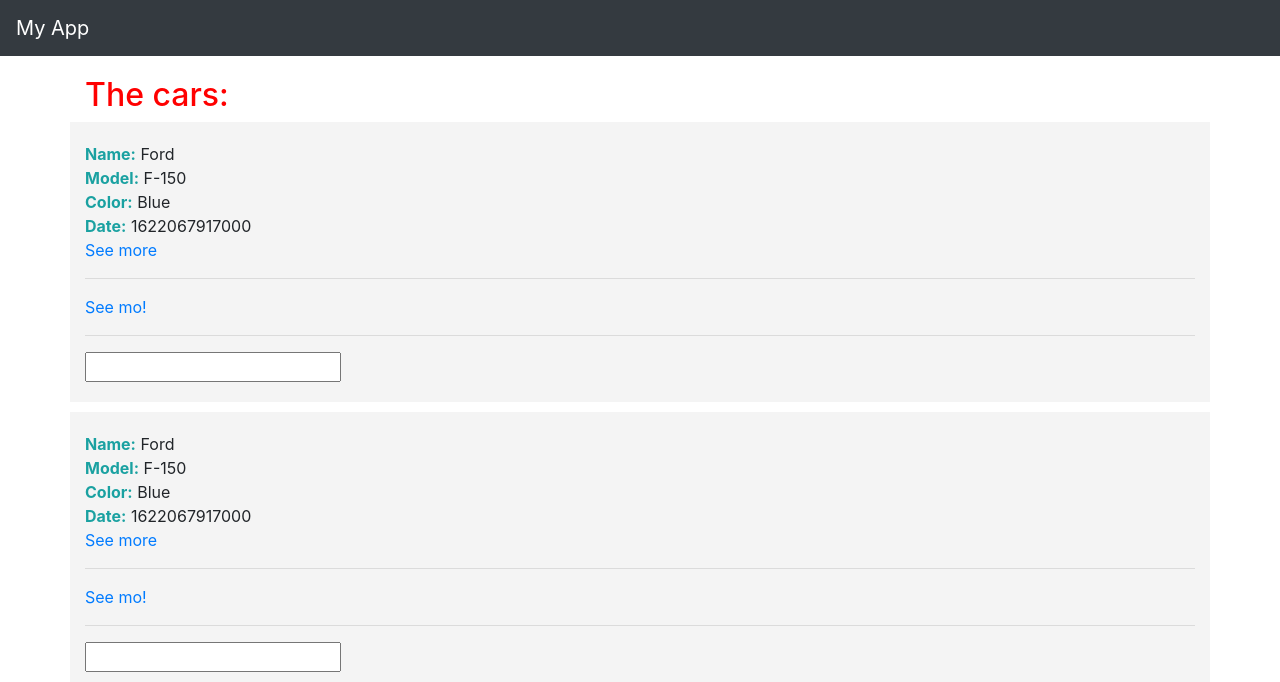
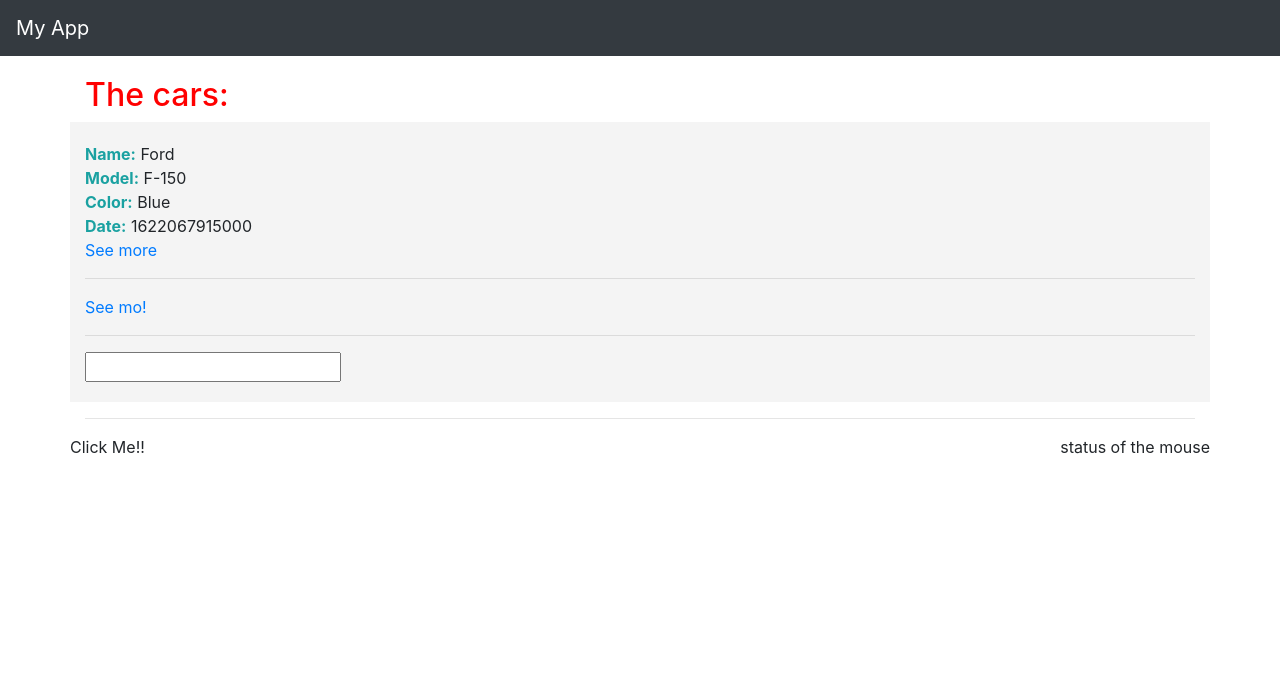
Before and after one commit to tbustama/car-angular, an Angular app: page / in a window 1280 px wide. Shown: the top 682 px of the page. Built offline with nearby package versions, Linux system fonts and the light colour scheme.

Commit message:
working with DOM events

```diff
--- a/src/app/app.module.ts
+++ b/src/app/app.module.ts
@@ -5,9 +5,10 @@ import { AppComponent } from './app.component';
 import { CarsComponent } from './cars/cars.component';
 import { CarComponent } from './cars/car/car.component';
 import { HeaderComponent } from './header/header.component';
+import { AddComponent } from './cars/add/add.component';
 
 @NgModule({
-  declarations: [AppComponent, CarsComponent, CarComponent, HeaderComponent],
+  declarations: [AppComponent, CarsComponent, CarComponent, HeaderComponent, AddComponent],
   imports: [BrowserModule],
   providers: [],
   bootstrap: [AppComponent],
--- /dev/null
+++ b/src/app/cars/add/add.component.html
@@ -0,0 +1,11 @@
+<div class="row">
+  <div
+    (click)="alertOnClick($event)"
+    (mouseenter)="onMouseEnter()"
+    (mouseleave)="onMouseLeave()"
+  >
+    Click Me!!
+  </div>
+  <hr />
+  <div>{{ status }}</div>
+</div>
--- /dev/null
+++ b/src/app/cars/add/add.component.ts
@@ -0,0 +1,25 @@
+import { Component, OnInit } from '@angular/core';
+
+@Component({
+  selector: 'app-add',
+  templateUrl: './add.component.html',
+  styleUrls: ['./add.component.css'],
+})
+export class AddComponent implements OnInit {
+  status: string = 'status of the mouse';
+  constructor() {}
+
+  onMouseEnter() {
+    this.status = 'Mouse has entered the div';
+  }
+  onMouseLeave() {
+    this.status = 'Mouse has left the div';
+  }
+
+  alertOnClick(event: MouseEvent) {
+    console.log(event);
+    alert(`I was clicked on x: ${event.clientX} and y: ${event.clientY}`);
+  }
+
+  ngOnInit(): void {}
+}
--- a/src/app/cars/car/car.component.ts
+++ b/src/app/cars/car/car.component.ts
@@ -12,7 +12,8 @@ export class CarComponent implements OnInit {
   color: string = 'Black';
   linkto: string = '/to/car/view';
   target: string = '_blank';
-  disabled: boolean = true;
+  disabled: boolean = false;
+  theDate = Date.now();
 
   getTheColor(color: string) {
     if (color !== 'default') {
@@ -24,13 +25,12 @@ export class CarComponent implements OnInit {
   }
 
   date() {
-    return Date.now();
+    return this.theDate;
   }
 
   constructor() {
     setTimeout(() => {
       this.target = '_self';
-      this.disabled = !this.disabled;
     }, 2000);
   }
 
--- a/src/app/cars/cars.component.html
+++ b/src/app/cars/cars.component.html
@@ -1,5 +1,6 @@
 <div class="col-xs-12">
   <h2>The cars:</h2>
   <app-car></app-car>
-  <app-car></app-car>
+  <hr />
+  <app-add></app-add>
 </div>
```
Also changed, not shown: src/app/cars/add/add.component.css (added).
